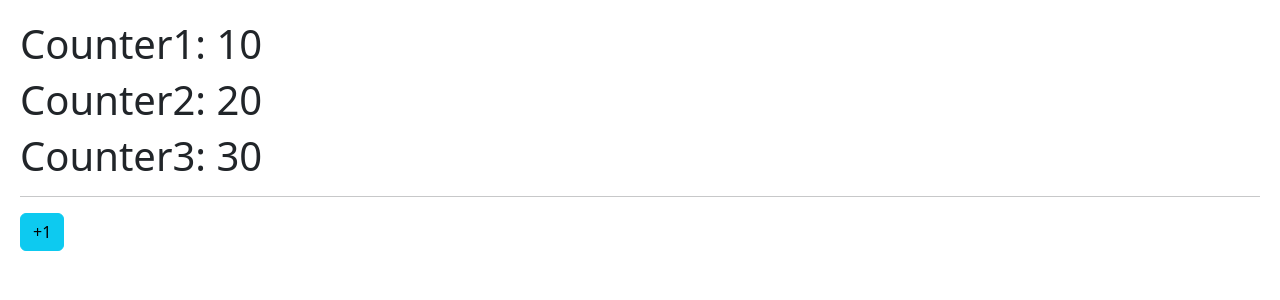
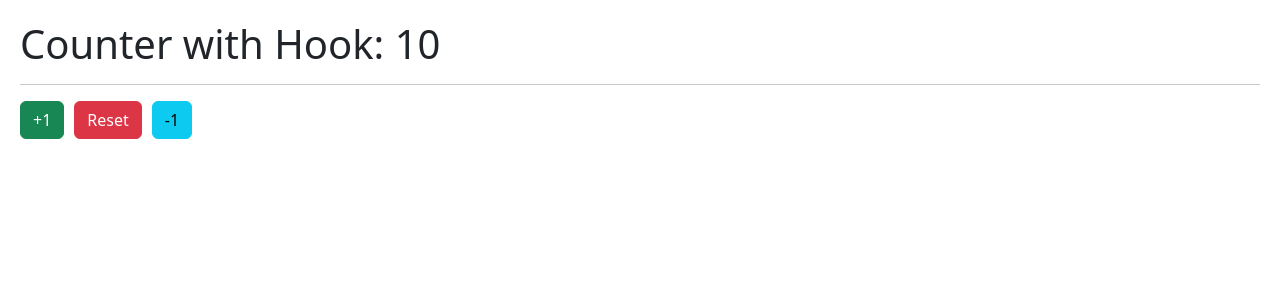
Before and after one commit to Jafmatute/React-JS, a React (Vite) app in the folder 05-hook-app/: page / in a window 1280 px wide. Shown: the top 300 px of the page. Built offline with nearby package versions, Linux system fonts and the light colour scheme.

Commit message:
useCounter - custom hooks

```diff
--- /dev/null
+++ b/05-hook-app/src/01-useState/CounterWithCustomHook.jsx
@@ -0,0 +1,21 @@
+import React from 'react';
+import useCounter from "../hooks/useCounter.js";
+
+const CounterWithCustomHook = () => {
+
+    const {counter} = useCounter();
+
+
+    return (
+        <>
+        <h1>Counter with Hook: {counter} </h1>
+            <hr />
+
+            <button className="btn btn-success">+1</button>
+            <button className="btn btn-danger">Reset</button>
+            <button className="btn btn-info">-1</button>
+        </>
+    )
+}
+
+export default CounterWithCustomHook;
--- /dev/null
+++ b/05-hook-app/src/hooks/useCounter.js
@@ -0,0 +1,10 @@
+import {useState} from 'react';
+const useCounter = (initialValue =10) => {
+
+    const [counter, setCounter] = useState(initialValue);
+
+    return {counter};
+
+}
+
+export default useCounter;
--- a/05-hook-app/src/main.jsx
+++ b/05-hook-app/src/main.jsx
@@ -1,12 +1,11 @@
 import React from 'react'
 import ReactDOM from 'react-dom/client'
 import './index.css'
-import HooksApp from "./HooksApp.jsx";
-import CounterApp from "./01-useState/CounterApp.jsx";
+import CounterWithCustomHook from "./01-useState/CounterWithCustomHook.jsx";
 
 
 ReactDOM.createRoot(document.getElementById('root')).render(
   <React.StrictMode>
-    <CounterApp />
+    <CounterWithCustomHook />
   </React.StrictMode>,
 )
```
